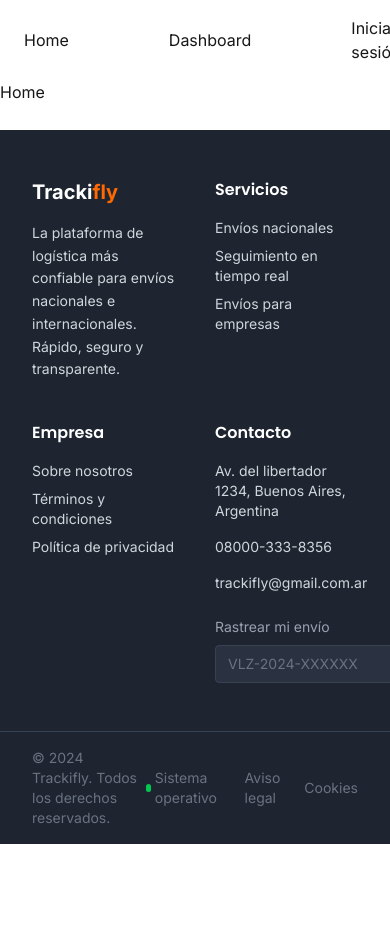
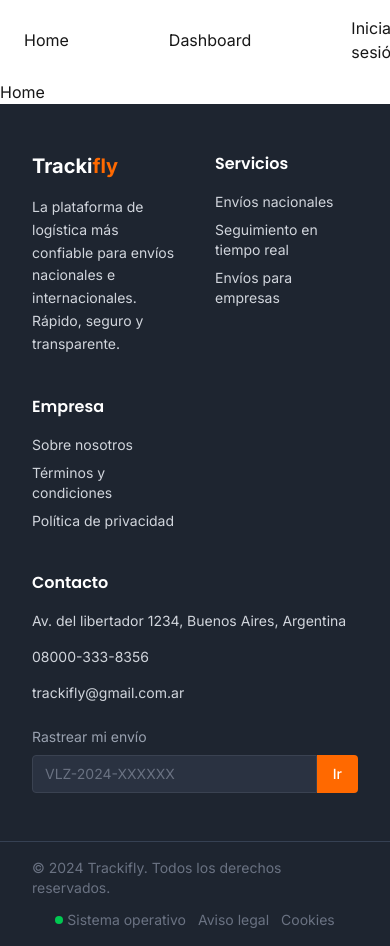
Before and after one commit to trackifly-app/Front-TrackiFly, a Next.js app in the folder front/: page / in a window 390 px wide. Shown: the top 946 px of the page. Before the commit the page ends 844 px from the top, so only its background shows below. Built offline with nearby package versions, Linux system fonts and the light colour scheme.

Commit message:
feat: make footer and about page responsive

```diff
--- a/front/src/app/about/page.tsx
+++ b/front/src/app/about/page.tsx
@@ -1,6 +1,7 @@
 import Image from "next/image";
 import Link from "next/link";
 
+// responsive
 const AboutUs = () => {
   return (
     <div>
@@ -13,7 +14,7 @@ const AboutUs = () => {
             Conocé a Trackifly, la plataforma que conecta personas con sus
             envíos.
           </p>
-          <div className="flex gap-4 items-center">
+          <div className="flex flex-wrap gap-4 items-center">
             <Link href="/register">
               <button className="bg-[#D96B4A] hover:bg-[#c45f40] text-white px-6 py-3 rounded-lg font-medium transition-colors">
                 Hacer un envío →
@@ -26,7 +27,7 @@ const AboutUs = () => {
               Crear cuenta gratis →
             </Link>
           </div>
-          <div className="flex gap-6 text-sm text-green-600 font-medium">
+          <div className="flex flex-wrap gap-6 text-sm text-green-600 font-medium">
             <span>✅ Seguimiento en tiempo real</span>
             <span>✅ Seguro incluido</span>
             <span>✅ Soporte 24/7</span>
@@ -134,7 +135,7 @@ const AboutUs = () => {
           <p className="text-gray-500 max-w-md">
             Registrate gratis y gestioná todos tus envíos desde un solo lugar.
           </p>
-          <div className="flex gap-4 mt-2">
+          <div className="flex flex-wrap gap-4 mt-2">
             <Link href="/register">
               <button className="bg-[#D96B4A] hover:bg-[#c45f40] text-white px-6 py-3 rounded-lg font-medium transition-colors">
                 Registrarse
--- a/front/src/components/Footer.tsx
+++ b/front/src/components/Footer.tsx
@@ -1,5 +1,5 @@
 import Link from "next/link";
-
+// responsive
 const Footer = () => {
   return (
     <footer className="bg-[#1e2530] text-gray-300">
@@ -37,7 +37,7 @@ const Footer = () => {
           </ul>
         </div>
 
-        <div className="flex flex-col gap-4">
+        <div className="flex flex-col gap-4 col-span-2 md:col-span-1">
           <h3 className="text-white font-semibold">Contacto</h3>
           <p className="text-sm">
             Av. del libertador 1234, Buenos Aires, Argentina
@@ -63,9 +63,9 @@ const Footer = () => {
         </div>
       </div>
 
-      <div className="flex justify-between items-center px-8 py-4 border-t border-gray-700 text-sm text-gray-500">
+      <div className="flex flex-col md:flex-row justify-between items-center gap-3 px-8 py-4 border-t border-gray-700 text-sm text-gray-500">
         <p>© 2024 Trackifly. Todos los derechos reservados.</p>
-        <div className="flex gap-6 items-center">
+        <div className="flex gap-3 md:gap-6 items-center">
           <span className="flex items-center gap-1">
             <span className="w-2 h-2 rounded-full bg-green-500 inline-block"></span>{" "}
             Sistema operativo
```
